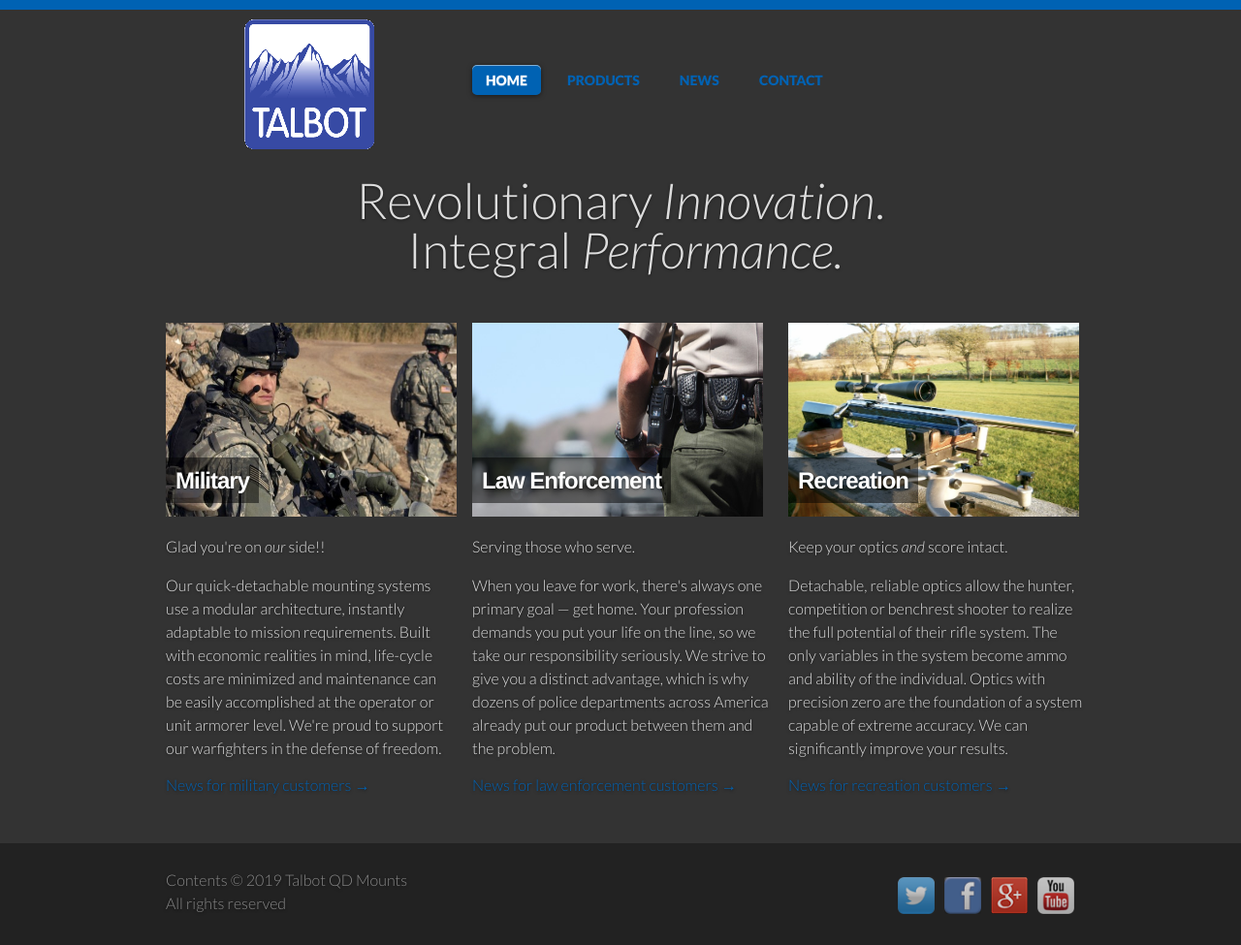
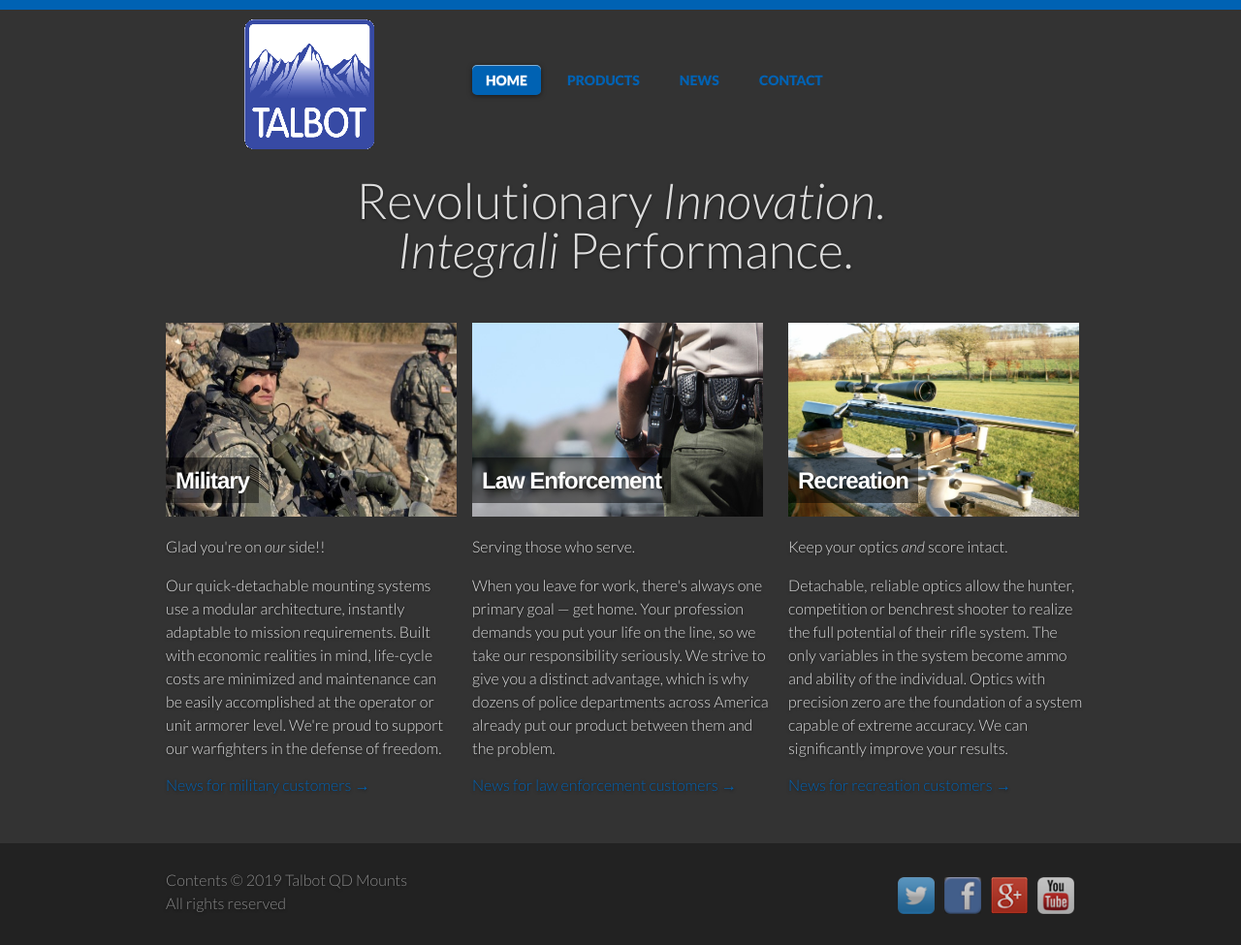
Before and after one commit to qdmounts/qdmounts.github.io, a Jekyll site: the page built from index.html, in a window 1280 px wide. Shown: the whole page at 97% size. Built offline with Jekyll 4.4.1, drawn with Linux system fonts in a browser that asks for light colours.

Commit message:
changed emphasis on integral

```diff
--- a/index.html
+++ b/index.html
@@ -7,7 +7,7 @@
 <section class="intro">
   <div class="grid">
     <div class="unit whole center-on-mobiles">
-	    <center><p class="first">Revolutionary&nbsp;<em>Innovation</em>.<br><span class="hide-on-mobiles">&nbsp;</span><span class="show-on-mobiles"><br></span>Integral&nbsp;<em>Performance.</em></p></center>
+	    <center><p class="first">Revolutionary&nbsp;<em>Innovation</em>.<br><span class="hide-on-mobiles">&nbsp;</span><span class="show-on-mobiles"><br></span><em>Integrali</em>&nbsp;Performance.</p></center>
     </div>
   </div>
 </section>
```
